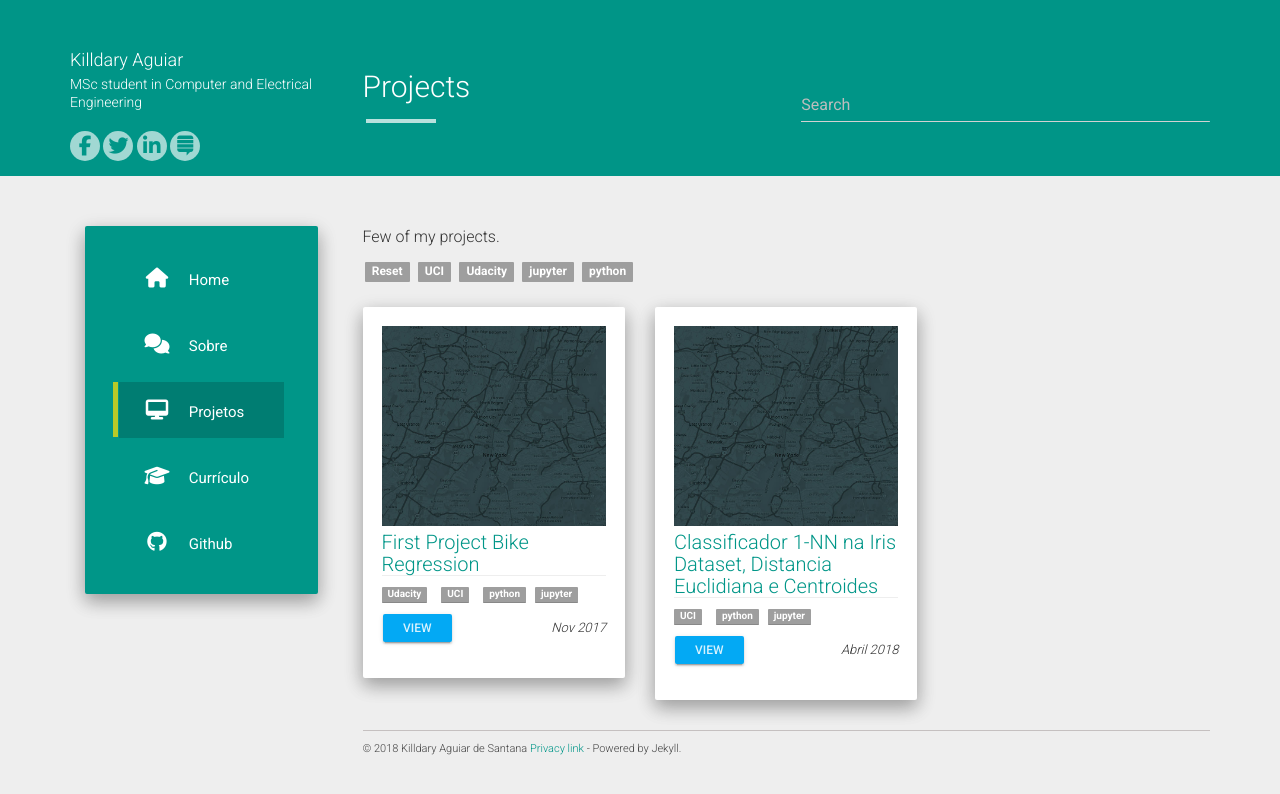
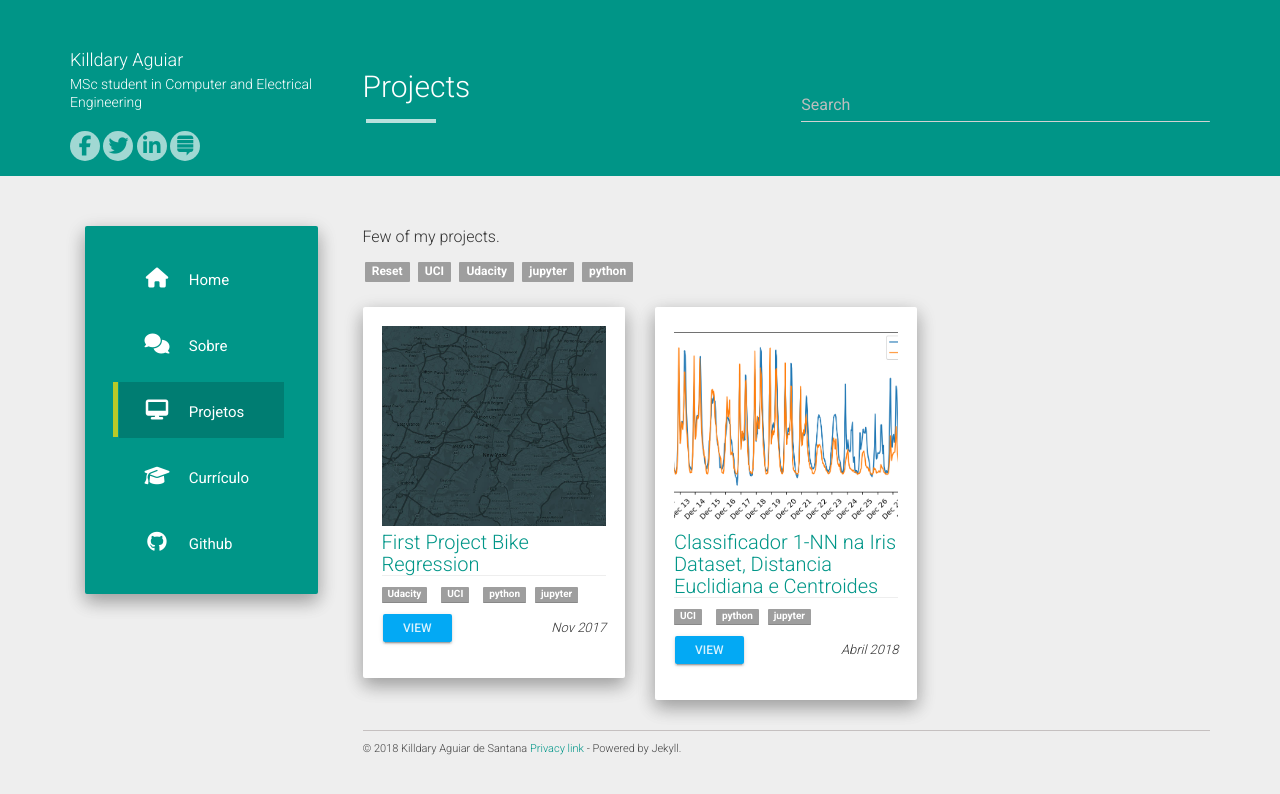
Before and after one commit to killdary/killdary.github.io, a Jekyll site: the page built from projects.md, in a window 1280 px wide. Shown: the top 794 px of the page. Built offline with Jekyll 4.4.1, drawn with Linux system fonts in a browser that asks for light colours; nearby versions of some CDN libraries.

Commit message:
Update projects.json

```diff
--- a/_data/projects.json
+++ b/_data/projects.json
@@ -8,7 +8,7 @@
 	},
 	{
 		"name": "Classificador 1-NN na Iris Dataset, Distancia Euclidiana e Centroides",
-		"image": "placeholder.jpg",
+		"image": "download.png",
 		"url": "#",
 		"date": "Abril 2018",
 		"tags": ["UCI","python", "jupyter"]
```
